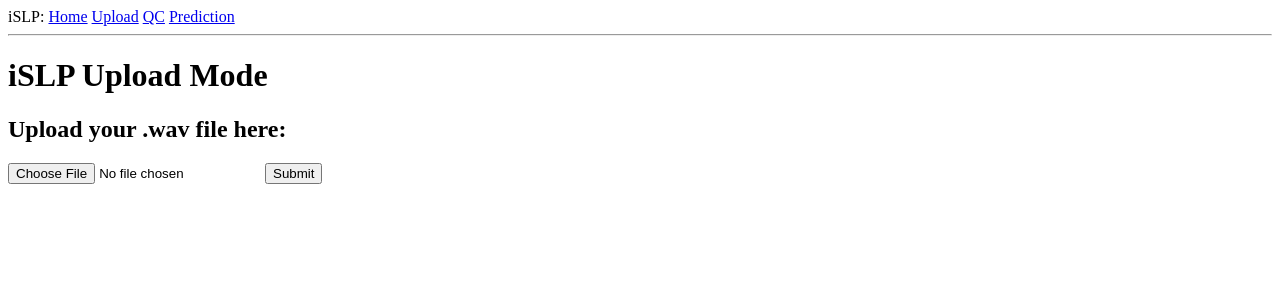
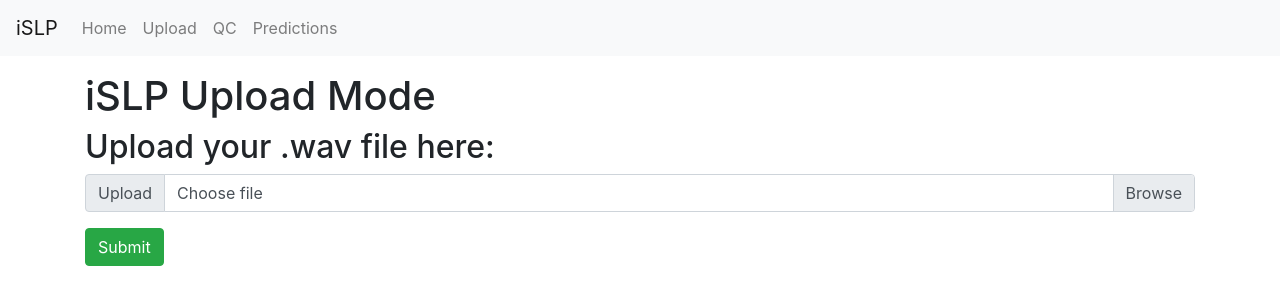
Before and after one commit to kesshijordan/autoSLP, a Flask app: page /upload in a window 1280 px wide. Shown: the top 305 px of the page. Run offline with Flask 2, Linux system fonts and the light colour scheme; some libraries are stand-ins or nearby versions.

Commit message:
enh: add some pizzaz

```diff
--- a/SLP_App/islp/templates/base.html
+++ b/SLP_App/islp/templates/base.html
@@ -5,15 +5,46 @@
     {% else %}
     <title>Welcome to iSLP!!</title>
     {% endif %}
+    <link rel="stylesheet" href="https://maxcdn.bootstrapcdn.com/bootstrap/4.0.0/css/bootstrap.min.css" integrity="sha384-Gn5384xqQ1aoWXA+058RXPxPg6fy4IWvTNh0E263XmFcJlSAwiGgFAW/dAiS6JXm" crossorigin="anonymous">
+
   </head>
   <body>
-    <div>
+
+      <!-- <div>
         iSLP: <a href="/index">Home</a>
         <a href="/upload">Upload</a>
         <a href="/qc">QC</a>
         <a href="/model">Prediction</a>
+      </div> -->
+      <!-- <hr> -->
+      <nav class="navbar navbar-expand-lg navbar-light bg-light">
+        <a class="navbar-brand" href="#">iSLP</a>
+        <button class="navbar-toggler" type="button" data-toggle="collapse" data-target="#navbarNav" aria-controls="navbarNav" aria-expanded="false" aria-label="Toggle navigation">
+          <span class="navbar-toggler-icon"></span>
+        </button>
+        <div class="collapse navbar-collapse" id="navbarNav">
+          <ul class="navbar-nav">
+            <li class="nav-item">
+              <a class="nav-link" href="/index">Home</a>
+            </li>
+            <li class="nav-item">
+              <a class="nav-link" href="/upload">Upload</a>
+            </li>
+            <li class="nav-item">
+              <a class="nav-link" href="/qc">QC</a>
+            </li>
+            <li class="nav-item">
+              <a class="nav-link" href="/model">Predictions</a>
+            </li>
+          </ul>
         </div>
-    <hr>
+      </nav>
+
+      <div class="container mt-3">
         {% block content %}{% endblock%}
+      </div>
+    <script src="https://code.jquery.com/jquery-3.2.1.slim.min.js" integrity="sha384-KJ3o2DKtIkvYIK3UENzmM7KCkRr/rE9/Qpg6aAZGJwFDMVNA/GpGFF93hXpG5KkN" crossorigin="anonymous"></script>
+    <script src="https://cdnjs.cloudflare.com/ajax/libs/popper.js/1.12.9/umd/popper.min.js" integrity="sha384-ApNbgh9B+Y1QKtv3Rn7W3mgPxhU9K/ScQsAP7hUibX39j7fakFPskvXusvfa0b4Q" crossorigin="anonymous"></script>
+    <script src="https://maxcdn.bootstrapcdn.com/bootstrap/4.0.0/js/bootstrap.min.js" integrity="sha384-JZR6Spejh4U02d8jOt6vLEHfe/JQGiRRSQQxSfFWpi1MquVdAyjUar5+76PVCmYl" crossorigin="anonymous"></script>
   </body>
 </html>
--- a/SLP_App/islp/templates/upload.html
+++ b/SLP_App/islp/templates/upload.html
@@ -6,8 +6,17 @@
   <h2>Upload your .wav file here: </h2>
       <form action = "http://localhost:5000/uploader" method = "POST"
          enctype = "multipart/form-data">
-         <input type = "file" name = "file" />
-         <input type = "submit"/>
+         <!-- <input type = "file" name = "file" class=""/> -->
+         <div class="input-group mb-3">
+            <div class="input-group-prepend">
+              <span class="input-group-text">Upload</span>
+            </div>
+            <div class="custom-file">
+              <input type="file" name="file" class="custom-file-input" id="inputGroupFile01">
+              <label class="custom-file-label" for="inputGroupFile01">Choose file</label>
+            </div>
+          </div>
+         <input type = "submit" class="btn btn-success"/>
       </form>
   </div>
 {% endblock %}
--- a/SLP_App/islp/views.py
+++ b/SLP_App/islp/views.py
@@ -2,10 +2,8 @@ from flask import Flask, render_template, request, redirect, url_for
 from werkzeug import secure_filename
 from islp import app
 import os
-
 import librosa as lib
 import librosa.display as libd
-# import matplotlib.pyplot as plt
 from matplotlib.figure import Figure
 import matplotlib
 matplotlib.use('Agg')
```
Lines whose indentation alone changed are shown as unchanged.
